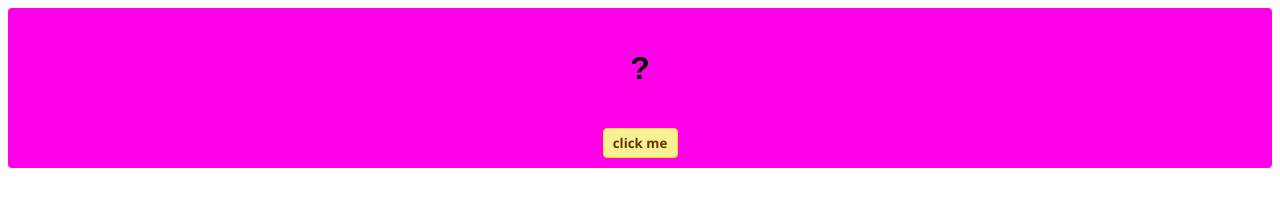
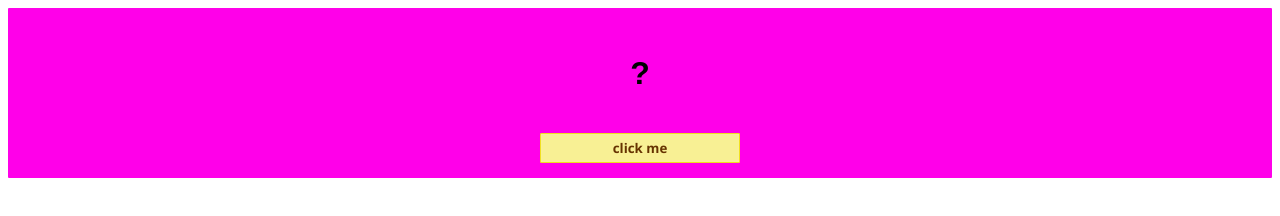
Before and after one commit to Inusion/Inusion.github.io, a plain HTML site: page hello-world.html in a window 1280 px wide. Drawn offline with Linux system fonts and the light colour scheme.

Commit message:
Pixel Change

```diff
--- a/hello-world.html
+++ b/hello-world.html
@@ -11,19 +11,19 @@
 	font-size: xx-large;
 	font-weight: bold;
 	background-color: #ff00e9;
-	border-radius: 4px;
-	padding: 10px;
+	border-radius: 1px;
+	padding: 15px;
 	text-align: center;
 }
 .buttonStyle {
-	border-radius: 4px;
+	border-radius: 1px;
 	border: thin solid #F0E020;
 	padding: 5px;
 	background-color: #F8F094;
 	font-family: "Segoe UI", Tahoma, Geneva, Verdana, sans-serif;
 	font-weight: bold;
 	color: #663300;
-	width: 75px;
+	width: 200px;
 }
 
 .buttonStyle:hover {
@@ -51,7 +51,7 @@
 var myButton = document.getElementById("clickButton");
 var myText = document.getElementById("helloText");
 
-myButton.addEventListener('click', doSomething, false)
+myButton.addEventListener('click', doSomething, false);
 
 function doSomething() {
 	myText.textContent = "Hello, World! Did it work? Doubt  it";
```
